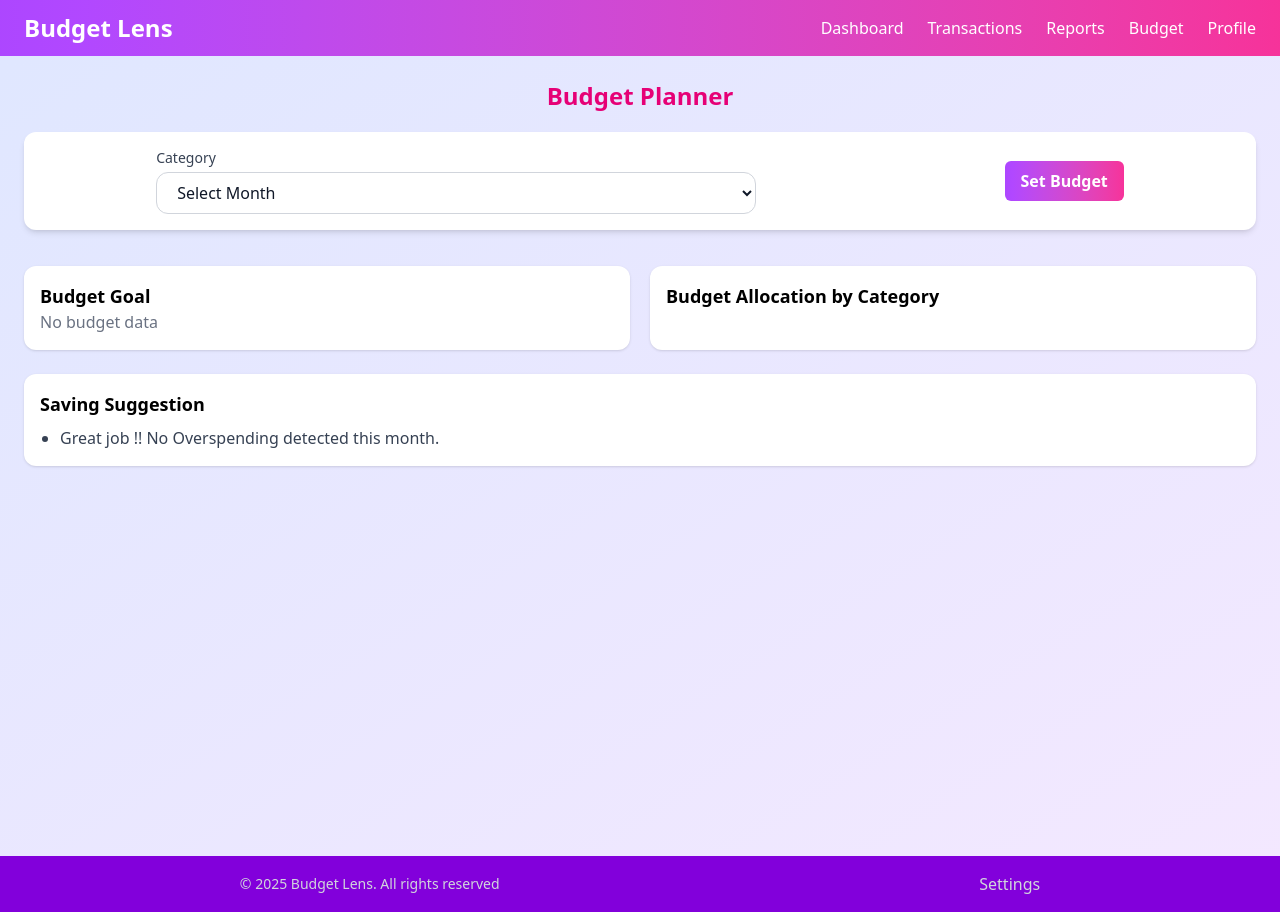
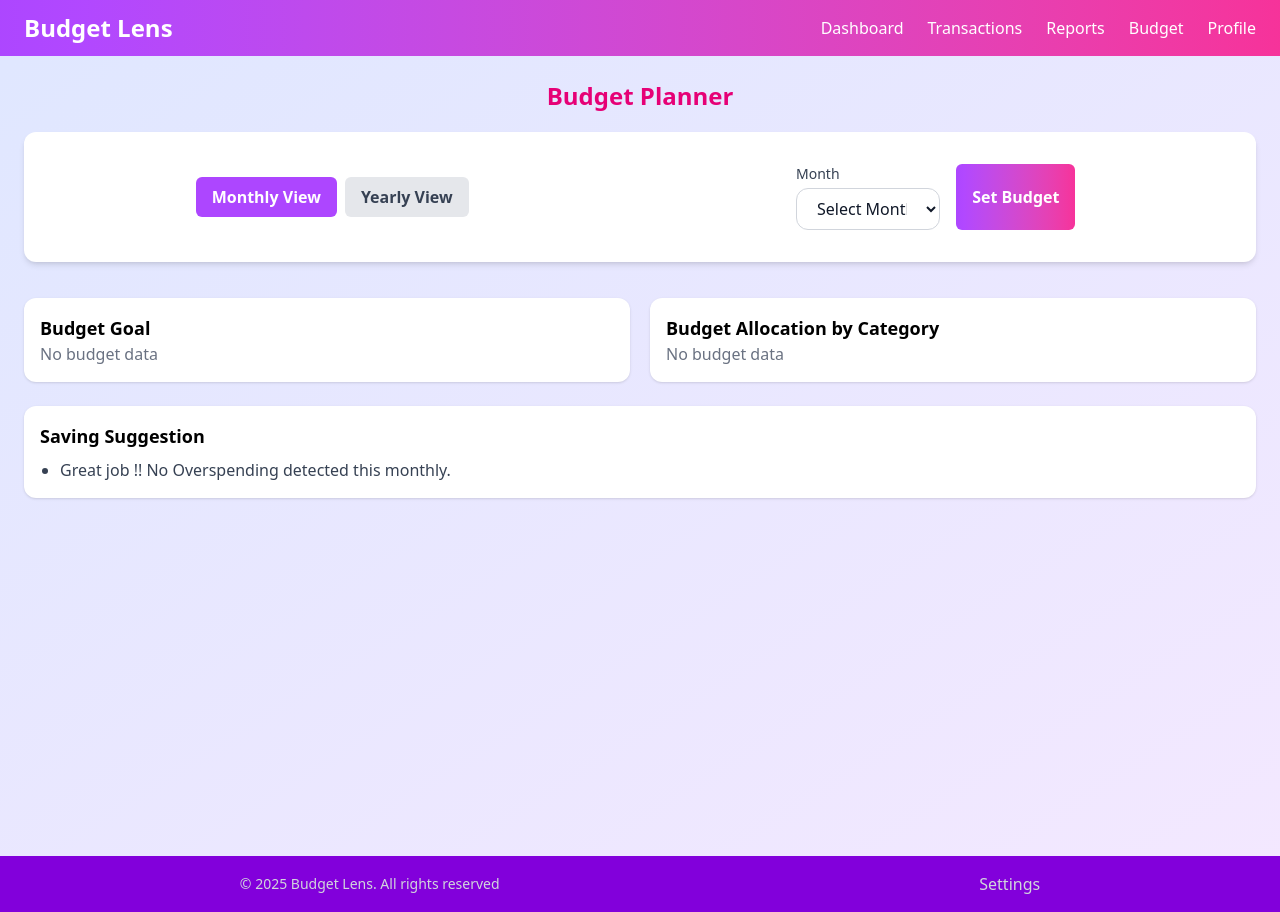
Before and after one commit to jumiabdul/Budget-Lens, a React (Vite) app: page /budget-planner in a window 1280 px wide. Built offline with nearby package versions, Linux system fonts and the light colour scheme.

Commit message:
created yearly and monthly view toggle in budgetplanner

```diff
--- a/src/components/BudgetChart.jsx
+++ b/src/components/BudgetChart.jsx
@@ -9,27 +9,49 @@ ChartJS.register(
     ArcElement, Tooltip, Legend
 );
 
-export default function BudgetChart({ budgets = [], selectedMonth }) {
+export default function BudgetChart({ budgets, selectedMonth, selectedYear, viewMode }) {
     const transactions = useSelector((state) => state.transactions);
 
-    //filter budgets for selected month
-    const monthBudgets = budgets.filter((b) => b.month === selectedMonth);
+    //filter budgets by viewmode
+    let filteredBudgets = []
 
-    //convert array to object
-    const budgetObj = monthBudgets.reduce((acc, b) => {
+    if (viewMode == "monthly") {
+        filteredBudgets = budgets.filter((b) =>
+            (!selectedMonth || b.month === selectedMonth) &&
+            (!selectedYear || b.year === selectedYear));
+
+    } else if (viewMode == "yearly") {
+        filteredBudgets = budgets.filter((b) =>
+            !selectedYear || b.year === selectedYear);
+    }
+
+    //convert budget array to object
+    const budgetObj = filteredBudgets.reduce((acc, b) => {
         acc[b.category] = b.amount;
         return acc;
     }, {});
 
-    //filter transactions for that month
-    const monthTransactions = transactions.filter((t) => {
-        const onlyMonth = new Date(t.date).toLocaleString("default", { month: "long" });
-        return onlyMonth === selectedMonth && t.type === "expense";
+    //filter transactions based on viewmode
+    let filteredTransactions = [];
+    if (viewMode === "monthly") {
+        filteredTransactions = transactions.filter((t) => {
+            const onlyMonth = new Date(t.date).toLocaleString("default", { month: "long" });
+            const onlyYear = new Date(t.date).getFullYear().toString();
+            return (
+                (!selectedMonth || onlyMonth === selectedMonth) &&
+                (!selectedYear || onlyYear === selectedYear) && t.type === "expense"
+            )
+        }
+        )
+    } else if (viewMode === "yearly") {
+        filteredTransactions = transactions.filter((t) => {
+            const onlyYear = new Date(t.date).getFullYear().toString();
+            return (!selectedYear || onlyYear === selectedYear) && t.type === "expense"
+        })
     }
-    );
 
     //calculate expenses by category
-    const categoryTotals = monthTransactions.reduce((obj, t) => {
+    const categoryTotals = filteredTransactions.reduce((obj, t) => {
         obj[t.category] = (obj[t.category] || 0) + Number(t.amount);
         return obj;
     }, {});
@@ -73,8 +95,8 @@ export default function BudgetChart({ budgets = [], selectedMonth }) {
         },
     }
 
-    if (monthBudgets.length === 0) {
-        return <p className="text-gray-500">No budget data {selectedMonth}</p>
+    if (filteredBudgets.length === 0) {
+        return <p className="text-gray-500">No budget data {viewMode === "monthly" ? selectedMonth : selectedYear}</p>
     }
     return (
         <div className="w-full h-64 sm:h-72 md:h-96">
--- a/src/components/ProgressBars.jsx
+++ b/src/components/ProgressBars.jsx
@@ -1,26 +1,47 @@
 import { useSelector } from "react-redux";
 
-export default function ProgressBars({ budgets = [], selectedMonth }) {
+export default function ProgressBars({ budgets = [], selectedMonth, selectedYear, viewMode }) {
     const transactions = useSelector((state) => state.transactions);
 
-    //filter budgets for selected month
-    const monthBudgets = budgets.filter((b) => b.month === selectedMonth);
+    //filter budgets based on viewmode
+    let filteredBudgets = [];
+    if (viewMode == "monthly") {
+        filteredBudgets = budgets.filter((b) =>
+            (!selectedMonth || b.month === selectedMonth) &&
+            (!selectedYear || b.year === selectedYear));
 
-    //convert array to object
-    const budgetObj = monthBudgets.reduce((acc, b) => {
+    } else if (viewMode == "yearly") {
+        filteredBudgets = budgets.filter((b) =>
+            !selectedYear || b.year === selectedYear);
+    }
+
+    //convert budget array to object
+    const budgetObj = filteredBudgets.reduce((acc, b) => {
         acc[b.category] = b.amount;
         return acc;
     }, {});
 
-    //filter transactions for that month
-    const monthTransactions = transactions.filter((t) => {
+    //filter transactions based on viewmode
+    let filteredTransactions = [];
+    if (viewMode === "monthly") {
+        filteredTransactions = transactions.filter((t) => {
             const onlyMonth = new Date(t.date).toLocaleString("default", { month: "long" });
-        return onlyMonth === selectedMonth && t.type === "expense"
+            const onlyYear = new Date(t.date).getFullYear().toString();
+            return (
+                (!selectedMonth || onlyMonth === selectedMonth) &&
+                (!selectedYear || onlyYear === selectedYear) && t.type === "expense"
+            )
         }
-    );
+        )
+    } else if (viewMode === "yearly") {
+        filteredTransactions = transactions.filter((t) => {
+            const onlyYear = new Date(t.date).getFullYear().toString();
+            return (!selectedYear || onlyYear === selectedYear) && t.type === "expense"
+        })
+    }
 
     //calculate expenses by category
-    const categoryTotals = monthTransactions.reduce((obj, t) => {
+    const categoryTotals = filteredTransactions.reduce((obj, t) => {
         obj[t.category] = (obj[t.category] || 0) + Number(t.amount);
         return obj;
     }, {});
@@ -35,8 +56,11 @@ export default function ProgressBars({ budgets = [], selectedMonth }) {
 
     return (
         <div>
-            {
-                Object.keys(budgetObj).map((cat) => {
+            {Object.keys(budgetObj).length === 0 && (
+                <p className="text-gray-500">No budget data
+                    {viewMode === "monthly" ? selectedMonth : selectedYear}</p>
+            )}
+            {Object.keys(budgetObj).map((cat) => {
                 const budget = budgetObj[cat];
                 const expense = categoryTotals[cat] || 0;
                 const percentSpent = budget > 0 ? (expense / budget) * 100 : 0;
@@ -47,7 +71,7 @@ export default function ProgressBars({ budgets = [], selectedMonth }) {
                             <span className=" text-gray-600 font-medium" >₹{expense}/₹{budget}</span>
                         </div>
                         <div className="w-full bg-gray-200 rounded-full h-2">
-                                <div className="h-2 rounded-full bg-green-500"
+                            <div className={`h-2 rounded-full ${percentSpent >= 100 ? "bg-red-700" : "bg-green-700"} `}
                                 style={{ width: `${Math.min(percentSpent, 100)}%` }}>
                             </div>
                         </div>
--- a/src/pages/AddBudget.jsx
+++ b/src/pages/AddBudget.jsx
@@ -7,6 +7,7 @@ export default function AddBudget() {
     const [category, setCategory] = useState("");
     const [amount, setAmount] = useState("");
     const [month, setMonth] = useState("");
+    const [year, setYear] = useState("");
     const dispatch = useDispatch();
 
     const handleSubmit = (e) => {
@@ -16,11 +17,13 @@ export default function AddBudget() {
             amount: Number(amount),
             category,
             month,
+            year,
         }
         dispatch(setBudget(newBudget));
         setCategory("");
         setAmount("");
         setMonth("");
+        setYear("");
 
     }
 
@@ -37,7 +40,7 @@ export default function AddBudget() {
                 {/*Category*/}
                 <div>
                     <label className="text-sm text-left font-medium text-gray-700 block">Category</label>
-                    <select required value={category}
+                    <select value={category}
                         onChange={(e) => setCategory(e.target.value)}
                         className="mt-1 w-full rounded-xl border border-gray-300 px-4 py-2 text-md text-gray-900 focus:outline-none focus:ring-2 focus:ring-indigo-400" >
                         <option value="">Select Category</option>
@@ -56,8 +59,8 @@ export default function AddBudget() {
 
                 {/*Month field*/}
                 <div>
-                    <label className="text-sm text-left font-medium text-gray-700 block">Category</label>
-                    <select required value={month}
+                    <label className="text-sm text-left font-medium text-gray-700 block">Month</label>
+                    <select value={month}
                         onChange={(e) => setMonth(e.target.value)}
                         className="mt-1 w-full rounded-xl border border-gray-300 px-4 py-2 text-md text-gray-900 focus:outline-none focus:ring-2 focus:ring-indigo-400" >
                         <option value="">Select Month</option>
@@ -76,6 +79,19 @@ export default function AddBudget() {
                     </select>
                 </div>
 
+                {/*Year field*/}
+                <div>
+                    <label className="text-sm text-left font-medium text-gray-700 block">Year</label>
+                    <select value={year}
+                        onChange={(e) => setYear(e.target.value)}
+                        className="mt-1 w-full rounded-xl border border-gray-300 px-4 py-2 text-md text-gray-900 focus:outline-none focus:ring-2 focus:ring-indigo-400" >
+                        <option value="">Select Year</option>
+                        <option value="2024">2024</option>
+                        <option value="2025">2025</option>
+                        <option value="2026">2026</option>
+                    </select>
+                </div>
+
                 {/*Amount field */}
                 <div>
                     <label className="text-sm text-left font-medium text-gray-700 block">Amount</label>
@@ -91,7 +107,7 @@ export default function AddBudget() {
                     Save Budget
                 </button>
 
-            </form>
-        </div>
+            </form >
+        </div >
     )
 }
--- a/src/pages/BudgetPlanner.jsx
+++ b/src/pages/BudgetPlanner.jsx
@@ -4,30 +4,35 @@ import BudgetChart from "../components/BudgetChart";
 import ProgressBars from "../components/ProgressBars";
 import { useNavigate } from "react-router-dom"
 
-
 export default function BudgetPlanner() {
     const budgets = useSelector((state) => state.budgets)
     const transactions = useSelector((state) => state.transactions);
+    const [viewMode, setViewMode] = useState("monthly");
 
     const [selectedMonth, setSelectedMonth] = useState("");
+    const [selectedYear, setSelectedYear] = useState("");
 
-    function generateSavingTips(budgets, transactions, selectedMonth) {
+    function generateSavingTips(budgets, transactions, viewMode, selectedMonth, selectedYear) {
         const expenseOnly = transactions.filter((t) => t.type === "expense");
 
         const categoryTotals = expenseOnly.reduce((obj, t) => {
-            const onlyMonth = new Date(t.date).toLocaleString("default", { month: "long" });
-            if (!selectedMonth || onlyMonth === selectedMonth) {
+            const dateObj = new Date(t.date)
+            const onlyMonth = dateObj.toLocaleString("default", { month: "long" });
+            const onlyYear = dateObj.getFullYear().toString();
+            const monthMatch = viewMode === "monthly" ? (!selectedMonth || onlyMonth === selectedMonth) : true;
+            const yearMatch = viewMode === "yearly" ? (!selectedYear || onlyYear === selectedYear) : true;
+            if (monthMatch && yearMatch) {
                 obj[t.category] = (obj[t.category] || 0) + Number(t.amount);
             }
             return obj;
         }, {});
 
-        const tips=[];
+        const tips = [];
 
         for (const [category, amount] of Object.entries(categoryTotals)) {
             const budget = budgets.find((b) => b.category === category &&
-                (!selectedMonth || b.month === selectedMonth))?.amount || 0;
-
+                (viewMode === "monthly" ? (!selectedMonth || b.month === selectedMonth) : true) &&
+                (viewMode === "yearly" ? (!selectedYear || b.year === selectedYear) : true))?.amount || 0;
             if (budget && amount > budget) {
                 tips.push(`You overspent on ${category} by ${amount - budget}. Cutting back here could improve savings.`)
             }
@@ -35,9 +40,8 @@ export default function BudgetPlanner() {
                 tips.push(`Your ${category} spending is ${amount}. Reducing it by 10% saves ₹${Math.round(amount * 0.1)}.`)
             }
         }
-        return tips.length ? tips : ["Great job !! No Overspending detected this month."]
+        return tips.length ? tips : [`Great job !! No Overspending detected this ${viewMode}.`]
     }
-
 
     const navigate = useNavigate();
 
@@ -46,45 +50,59 @@ export default function BudgetPlanner() {
             <h1 className=" text-2xl text-center text-pink-600 font-bold mb-2">Budget Planner</h1>
 
             <div className="flex flex-col sm:flex-row sm:items-center sm:justify-around mt-5 bg-white rounded-xl shadow-md p-4 gap-4">
-                {/*Month field*/}
+
+                {/*Toggle button*/}
+                <div className="flex p-4 gap-2">
+                    <button onClick={() => setViewMode("monthly")}
+                        className={`px-4 py-2 rounded-md font-semibold ${viewMode === "monthly" ? "bg-purple-500 text-white" : "bg-gray-200 text-gray-700"}`}>Monthly View</button>
+
+                    <button onClick={() => setViewMode("yearly")}
+                        className={`px-4 py-2 rounded-md font-semibold ${viewMode === "yearly" ? "bg-purple-500 text-white" : "bg-gray-200 text-gray-700"}`}>Yearly View</button>
+                </div>
+
+                {/* Filters */}
+                <div className="flex p-4 gap-4">
+                    {viewMode === "monthly" && (
                         <div className="w-full sm:w-1/2">
-                    <label className="text-sm text-left font-medium text-gray-700 block">Category</label>
-                    <select required value={selectedMonth}
-                        onChange={(e) => setSelectedMonth(e.target.value)}
-                        className="mt-1 w-full rounded-xl border border-gray-300 px-4 py-2 text-md text-gray-900 focus:outline-none focus:ring-2 focus:ring-indigo-400" >
+                            <label className="text-sm font-medium text-gray-700 block">Month</label>
+                            <select value={selectedMonth} onChange={(e) => setSelectedMonth(e.target.value)}
+                                className="mt-1 w-full rounded-xl border border-gray-300 px-4 py-2 text-md text-gray-900 focus:outline-none focus:ring-2 focus:ring-indigo-400"
+                            >
                                 <option value="">Select Month</option>
-                        <option value="January">January</option>
-                        <option value="February">February</option>
-                        <option value="March">March</option>
-                        <option value="April">April</option>
-                        <option value="May">May</option>
-                        <option value="June">June</option>
-                        <option value="July">July</option>
-                        <option value="August">August</option>
-                        <option value="September">September</option>
-                        <option value="October">October</option>
-                        <option value="November">November</option>
-                        <option value="December">December</option>
+                                {["January", "February", "March", "April", "May", "June", "July", "August", "September", "October", "November", "December"]
+                                    .map((m) => <option key={m} value={m}>{m}</option>)}
                             </select>
                         </div>
+                    )}
 
+                    {viewMode === "yearly" && (
+                        <div className="w-full sm:w-1/2">
+                            <label className="text-sm font-medium text-gray-700 block">Year</label>
+                            <select value={selectedYear} onChange={(e) => setSelectedYear(e.target.value)}
+                                className="mt-1 w-full rounded-xl border border-gray-300 px-4 py-2 text-md text-gray-900 focus:outline-none focus:ring-2 focus:ring-indigo-400"
+                            >
+                                <option value="">Select Year</option>
+                                {["2024", "2025", "2026"].map((y) => <option key={y} value={y}>{y}</option>)}
+                            </select>
+                        </div>
+                    )}
                     <button onClick={() => navigate("/add-budget")}
                         className="px-4 py-2 bg-linear-to-r from-purple-500 to-pink-500 text-white rounded-md font-semibold hover:opacity-90 hover:cursor-pointer ">Set Budget</button>
                 </div>
-
+            </div>
             <div className="mt-3 flex space-x-5">
 
                 {/*Budget Chart*/}
                 <div className="mt-3 grid grid-cols-1 md:grid-cols-2 w-full gap-5">
                     <div className="bg-white rounded-xl shadow p-4 w-full">
                         <h2 className="text-lg font-semibold">Budget Goal</h2>
-                        <BudgetChart budgets={budgets} selectedMonth={selectedMonth} />
+                        <BudgetChart budgets={budgets} selectedMonth={selectedMonth} selectedYear={selectedYear} viewMode={viewMode} />
                     </div>
 
                     {/*Progressbar of each categories*/}
                     <div className="bg-white rounded-xl shadow p-4 w-full">
                         <h2 className="text-lg font-semibold">Budget Allocation by Category</h2>
-                        <ProgressBars budgets={budgets} transactions={transactions} selectedMonth={selectedMonth} />
+                        <ProgressBars budgets={budgets} transactions={transactions} selectedMonth={selectedMonth} selectedYear={selectedYear} viewMode={viewMode} />
                     </div>
                 </div>
             </div>
@@ -93,12 +111,11 @@ export default function BudgetPlanner() {
             <div className="bg-white rounded-xl shadow p-4">
                 <h2 className="text-lg font-semibold">Saving Suggestion</h2>
                 <ul className="list-disc pl-5 mt-2 space-y-2">
-                    {generateSavingTips(budgets,transactions,selectedMonth).map((tip,i)=>(
+                    {generateSavingTips(budgets, transactions, viewMode, selectedMonth, selectedYear).map((tip, i) => (
                         <li key={i} className="text-md text-gray-700">{tip}</li>
                     ))}
                 </ul>
             </div>
         </div >
-
     )
 }
```
Lines whose indentation alone changed are shown as unchanged.
